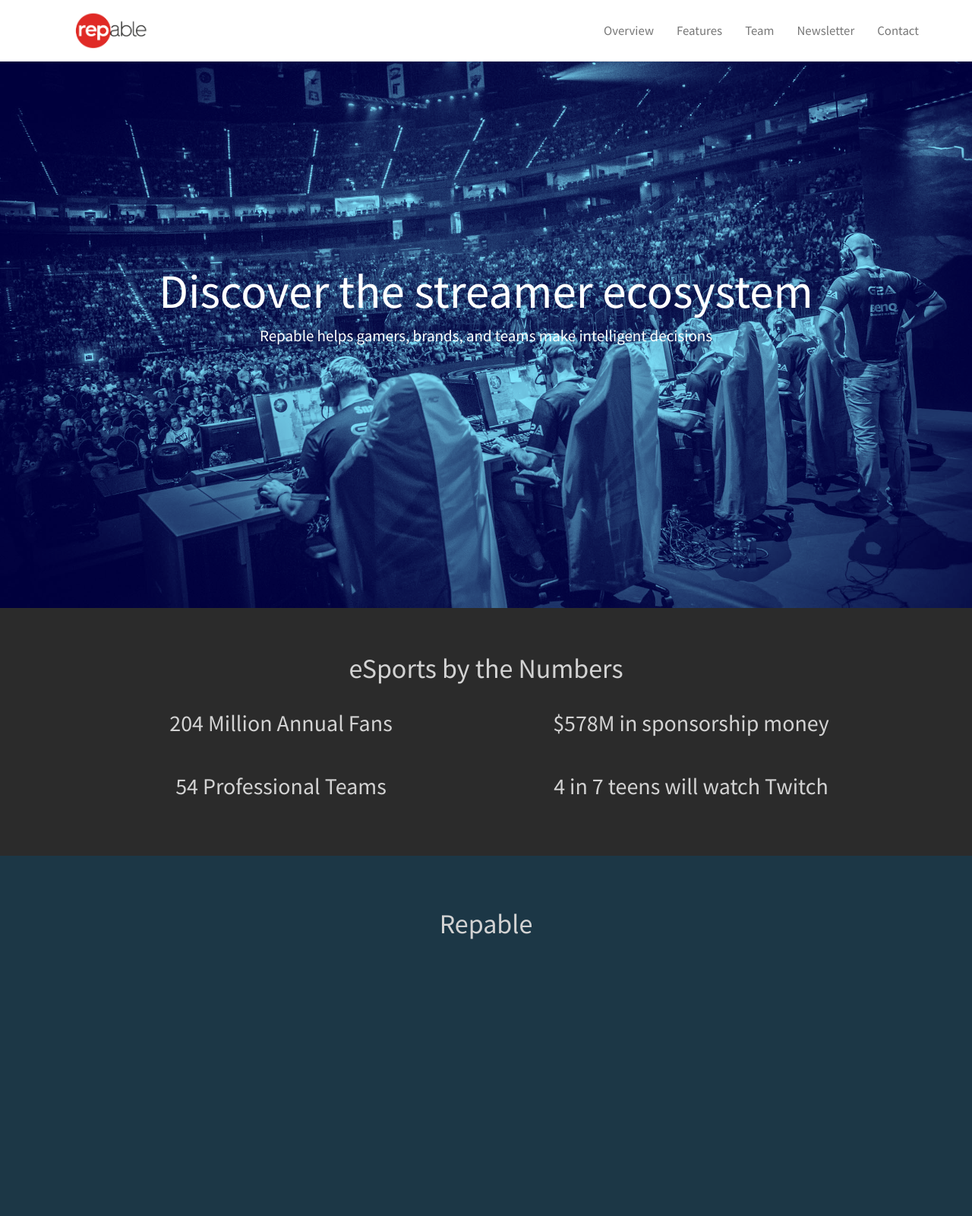
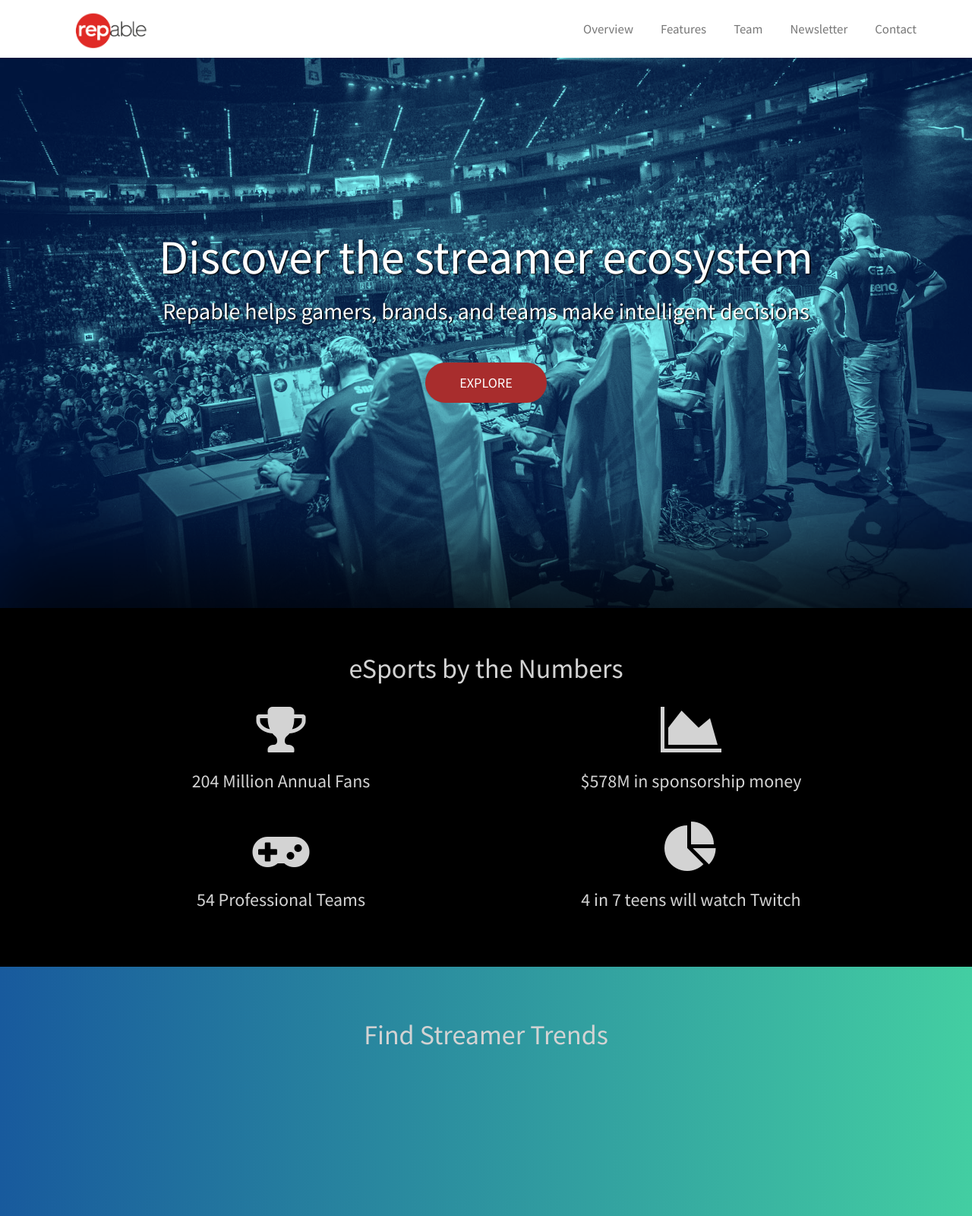
Before and after one commit to chanonroy/rep, a plain HTML site: page index.html in a window 1280 px wide. Shown: the top 1600 px of the page at 76% size. Drawn offline with nearby package versions, Linux system fonts and the light colour scheme.

Commit message:
featurette added

```diff
--- a/index.html
+++ b/index.html
@@ -56,7 +56,8 @@
         <div class="jumbotron">
             <div class="jumbo-text">
                 <h1> Discover the streamer ecosystem </h1>
-                <p> Repable helps gamers, brands, and teams make intelligent decisions</p>
+                <h2> Repable helps gamers, brands, and teams make intelligent decisions</h2>
+                <a class="jumbo-button" href="#"> EXPLORE </a>
             </div>
         </div>
     </section>
@@ -65,18 +66,30 @@
     <div id="overview" class="container-fluid">
         <h1> eSports by the Numbers </h1>
         <div class="col-sm-6">
-            <h2> 204 Million Annual Fans </h2> </div>
+            <i class="fa fa-trophy fa-5x" aria-hidden="true"></i>
+            <h3> 204 Million Annual Fans </h3> </div>
         <div class="col-sm-6">
-            <h2> $578M in sponsorship money </h2> </div>
+            <i class="fa fa-area-chart fa-5x" aria-hidden="true"></i>
+            <h3> $578M in sponsorship money </h3> </div>
         <div class="col-sm-6">
-            <h2> 54 Professional Teams </h2> </div>
+            <i class="fa fa-gamepad fa-5x" aria-hidden="true"></i>
+            <h3> 54 Professional Teams </h3> </div>
         <div class="col-sm-6">
-            <h2> 4 in 7 teens will watch Twitch </h2> </div>
+            <i class="fa fa-pie-chart fa-5x" aria-hidden="true"></i>
+            <h3> 4 in 7 teens will watch Twitch </h3> </div>
     </div>
 
     <!-- 3) Featurette -->
-    <div id="featurette" class="container-fluid">
-      <h1> Repable </h1>
+    <div id="feature-one" class="container-fluid featurette">
+      <h1> Find Streamer Trends </h1>
+    </div>
+
+    <div id="feature-two" class="container-fluid featurette">
+      <h1> Discover new talent and rising stars </h1>
+    </div>
+
+    <div id="feature-three" class="container-fluid featurette">
+      <h1> Monitor everyone in one place </h1>
     </div>
 
     <!-- 4) Team Members -->
--- a/scss/_content.scss
+++ b/scss/_content.scss
@@ -3,21 +3,20 @@
     justify-content: center;
     align-items: flex-start;
     background-color: lightgrey;
-
     padding: 50px 100px;
     @media screen and (max-width: 1200px) {
-    padding: 50px 0px;
+        padding: 50px 0;
     }
-
 }
-
 #overview {
     display: block;
     text-align: center;
-  background-color: rgb(43, 43, 43);
+    // background-color: rgb(43, 43, 43);
+    background-color: black;
     color: lightgrey;
+    @include box-shadow(2px -42px 113px 24px rgba(0,0,0,0.75));
     h1 {
-    margin:10px;
+        margin: 10px;
     }
     h2 {
         margin: 10px;
@@ -26,36 +25,54 @@
         padding: 15px;
     }
 }
-
-#featurette {
+.featurette {
     background-color: rgb(28, 55, 70);
-  height: 1000px;
+    height: 400px;
     color: lightgrey;
 }
-
+#feature-one {
+    background: #43cea2;
+    /* fallback for old browsers */
+    background: -webkit-linear-gradient(to left, #43cea2 , #185a9d);
+    /* Chrome 10-25, Safari 5.1-6 */
+    background: linear-gradient(to left, #43cea2 , #185a9d);
+    /* W3C, IE 10+/ Edge, Firefox 16+, Chrome 26+, Opera 12+, Safari 7+ */
+}
+#feature-two {
+    background: #6441A5;
+    /* fallback for old browsers */
+    background: -webkit-linear-gradient(to right, #6441A5 , #2f165c);
+    /* Chrome 10-25, Safari 5.1-6 */
+    background: linear-gradient(to right, #6441A5 , #2f165c);
+    /* W3C, IE 10+/ Edge, Firefox 16+, Chrome 26+, Opera 12+, Safari 7+ */
+}
+#feature-three {
+    background: #8E0E00;
+    /* fallback for old browsers */
+    background: -webkit-linear-gradient(to left, #8E0E00 , #4d130c);
+    /* Chrome 10-25, Safari 5.1-6 */
+    background: linear-gradient(to left, #8E0E00 , #4d130c);
+    /* W3C, IE 10+/ Edge, Firefox 16+, Chrome 26+, Opera 12+, Safari 7+ */
+}
 #newsletter {
     flex-direction: column;
-
     background-image: url("../img/e2.jpg");
     background-size: 100%;
     background-position: center;
-
     background-color: rgb(168, 45, 45);
-  background-blend-mode: overlay; /* multiply, overlay */
-
+    background-blend-mode: overlay;
+    /* multiply, overlay */
     align-items: center;
     color: white;
     h1 {
-    margin: 0px 0px 20px 0px;
+        margin: 0 0 20px;
     }
     @media screen and (max-width: 625px) {
         display: block;
         text-align: center;
-    padding: 25px 25px;
-
+        padding: 25px;
         background-image: none;
     }
-
     input[type="text"] {
         border: 1px solid #ddd;
         color: grey;
@@ -69,7 +86,6 @@
             @include border-radius(5px);
         }
     }
-
     input[type="submit"] {
         border: none;
         background-color: #da9021;
@@ -86,19 +102,17 @@
             border: none;
         }
     }
-
     input[type="submit"]:hover {
         background-color: lighten(#da9021, 10%);
-
     }
 }
-
 #team {
     @extend #overview;
+    @include box-shadow(none);
     background-color: lightgrey;
     color: rgb(43, 43, 43);
-
-  .team-member { /* team photos */
+    .team-member {
+        /* team photos */
         margin-top: 25px;
         height: 150px;
         width: 150px;
--- a/scss/_jumbo.scss
+++ b/scss/_jumbo.scss
@@ -7,21 +7,37 @@
   margin: 0;
 
   /* Background */
-  // background-image: url("../img/esports-jumbo.jpg");
   background-image: url("../img/esports-jumbo-grey.jpg");
-  background-size: 100%;
-  background-position: top center;
+  background-size: cover;
+  background-position: left center;
+  overflow: hidden;
 
-  background-color: rgba(45, 113, 168, 0.75);
+  background-color: rgba(45, 142, 168, 0.75);
   background-blend-mode: overlay; /* multiply, overlay */
+
+  text-shadow: black 0.10em 0.10em 0.10em;
 
   .jumbo-text {
     color: white;
-  }
-
-  .jumbo-button {
-    height: 100px;
-    width: 100px;
-    background-color: white;
+    text-align: center;
+    h2 {
+      margin-bottom: 65px;
+    }
+    .jumbo-button {
+      background-color: rgb(168, 45, 45);
+      color: white;
+      text-decoration: none;
+      font-size: 1.3em;
+      padding: 15px 45px;
+      text-shadow: none;
+      margin-top: 50px;
+      @include border-radius(45px);
+      @include transition(all 0.5s ease);
+    }
+    .jumbo-button:hover {
+      color: white;
+      background-color: #da9021;
+      @include box-shadow(0px 0px 30px 2px  #da9021);
+    }
   }
 }
--- a/scss/_mixins.scss
+++ b/scss/_mixins.scss
@@ -14,3 +14,15 @@
       -ms-border-radius: $radius;
           border-radius: $radius;
 }
+
+@mixin box-shadow($params, $inset: false) {
+  @if $inset {
+    -webkit-box-shadow:inset $params;
+    -moz-box-shadow:inset $params;
+    box-shadow:inset $params;
+  } @else {
+    -webkit-box-shadow: $params;
+    -moz-box-shadow: $params;
+    box-shadow: $params;
+  }
+}
--- a/scss/_navigation.scss
+++ b/scss/_navigation.scss
@@ -1,3 +1,7 @@
+.navbar {
+  border: none;
+}
+
 .navbar-default { /* Navigation Bar Colour */
   background-color: white;
 }
@@ -17,17 +21,27 @@
 
 .navbar-nav { /* Navigation Link Box Formatting */
   @media screen and (min-width: 768px) {
-    padding-top: 15px;
-    padding-bottom: 15px;
+    // padding-top: 5px;
+    // padding-bottom: 5px;
   }
 }
 
 .navbar-default .navbar-nav>li>a { /* Navigation Links (List Items) */
+  border: 3px solid transparent;
   font-size: 1.2em;
   font-weight: 500;
+
+  @media screen and (min-width: 768px) {
+    padding-top: 25px;
+    padding-bottom: 25px;
+  }
   @include transition(all 0.3s ease);
 }
 
 .navbar-default .navbar-nav>li>a:hover {
   color: red;
+  @media screen and (min-width: 768px) {
+    color: white;
+    background-color: grey;
+  }
 }
```
Also changed, not shown: css/main.css, 1 other file. Lines whose indentation alone changed are shown as unchanged.
